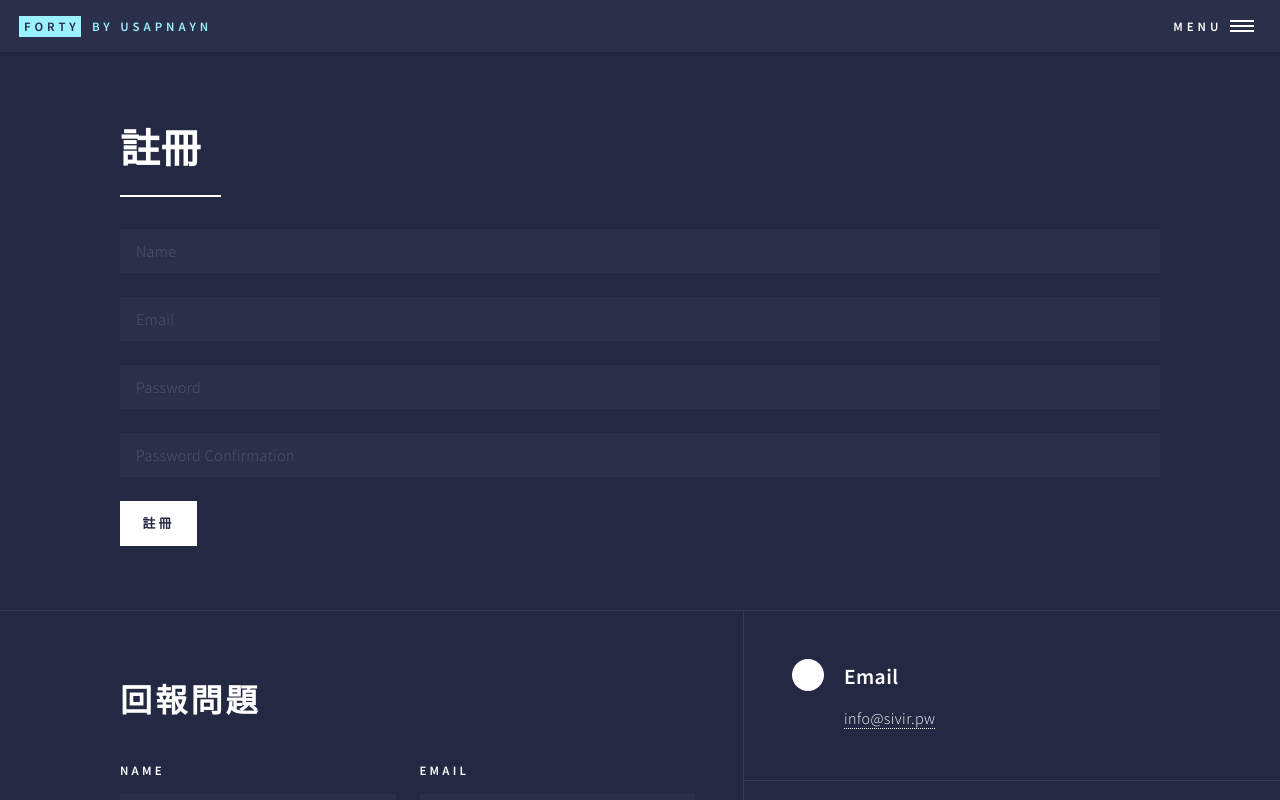
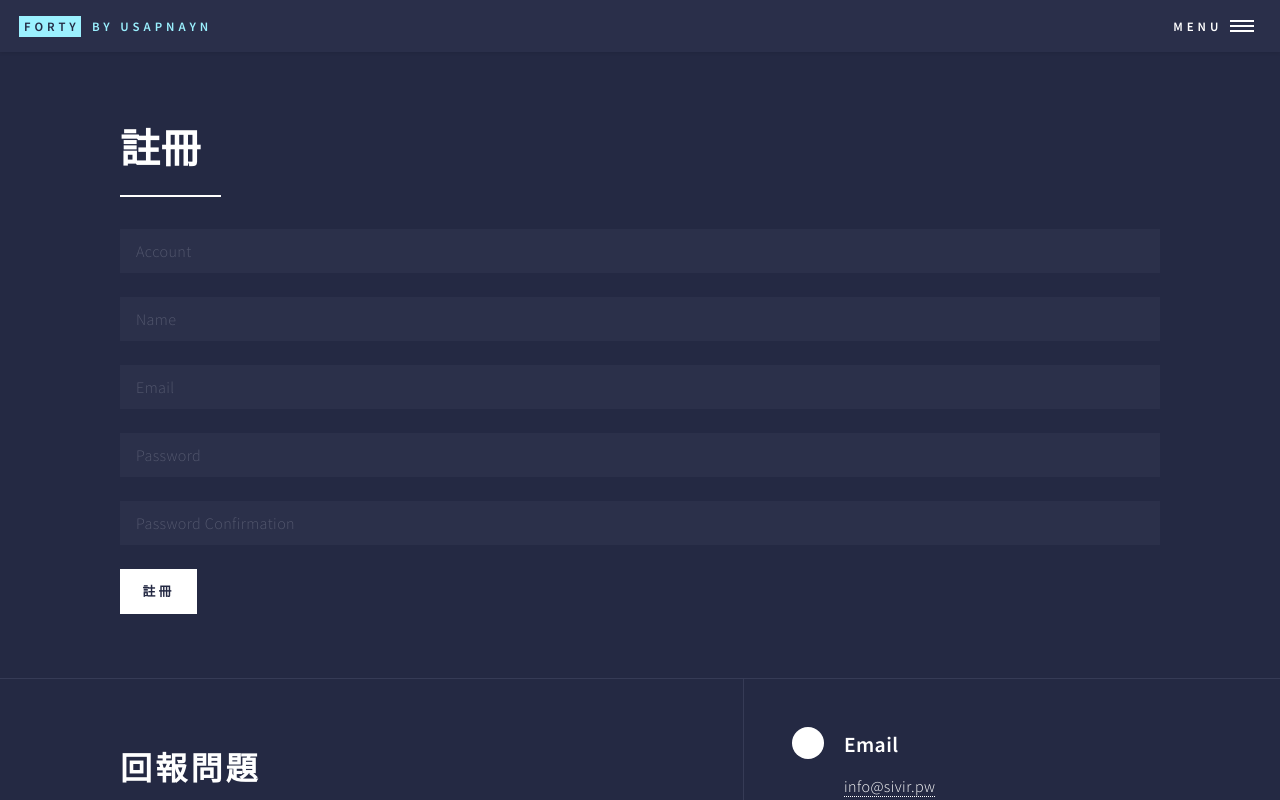
Before and after one commit to milliax/hackthon, a Next.js app: page /signup in a window 1280 px wide. Shown: the top 800 px of the page. Built offline with nearby package versions, Linux system fonts and the light colour scheme; a web font is replaced by a local one.

Commit message:
modify signup form

```diff
--- a/pages/signup.js
+++ b/pages/signup.js
@@ -8,6 +8,7 @@ export default function Signup(){
     const [password,setPassword] = useState('')
     const [password2,setPassword2] = useState('')
     const [name,setName] = useState('')
+    const [account,setAccount] = useState('')
 
     async function Send(){
         if(email===''&&password===''&&name===''){
@@ -22,7 +23,7 @@ export default function Signup(){
             Swal.fire({
                 icon: 'error',
                 title: 'Oops...',
-                text: '密碼及驗證碼不一樣'
+                text: '密碼兩次輸入的不同'
             })
             return
         }
@@ -33,9 +34,10 @@ export default function Signup(){
                     'Accept': 'application/json',
                     'Content-Type': 'application/json'
                 },body: JSON.stringify({
-                    email: email,
-                    password: password,
-                    name: name
+                    email,
+                    password,
+                    name,
+                    account
                 })
             })
             const response = await res.json()
@@ -59,6 +61,12 @@ export default function Signup(){
                             Send()
                         }}>
                             <div className="row gtr-uniform">
+                                <div className="col-6 col-12-xlarge">
+                                    <input type="text"
+                                           value={account}
+                                           onChange={e =>{setAccount(e.target.value)}}
+                                           placeholder="Account"/>
+                                </div>
                                 <div className="col-6 col-12-xlarge">
                                     <input type="text"
                                            value={name}
```
